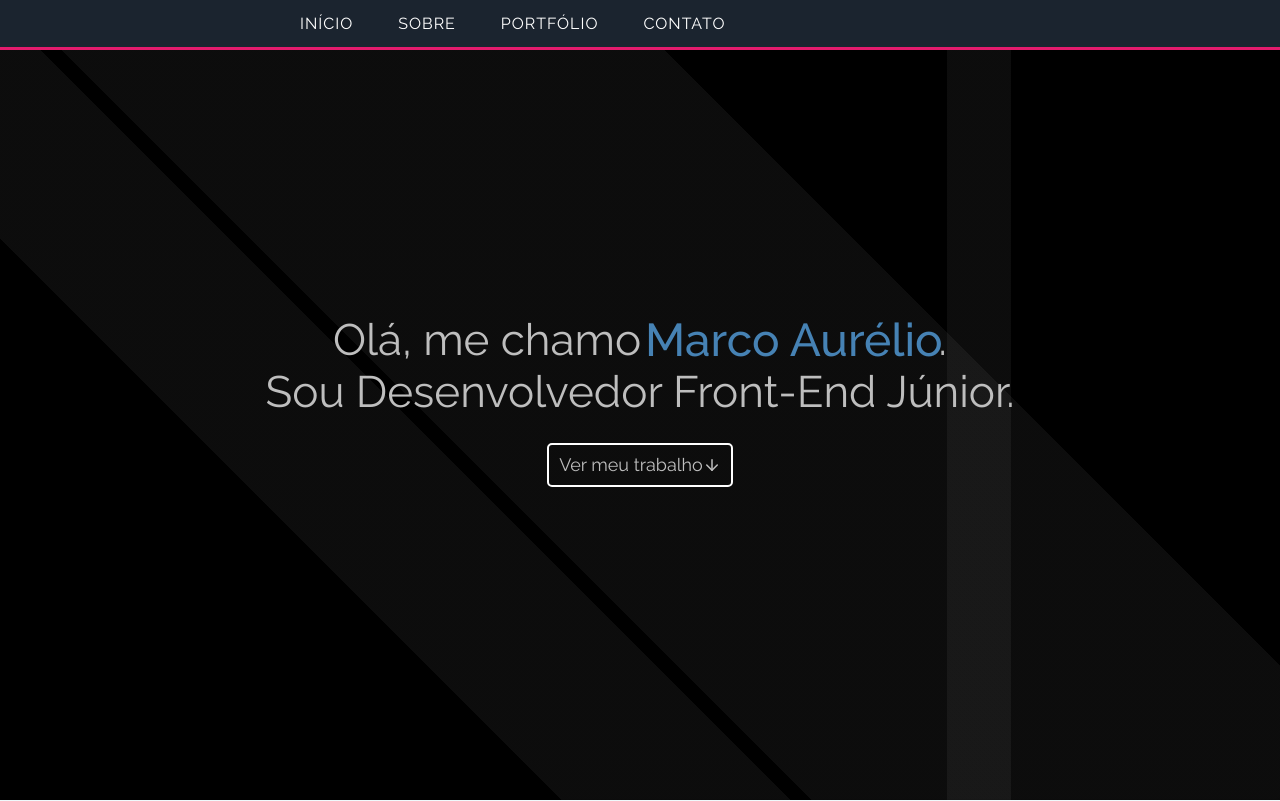
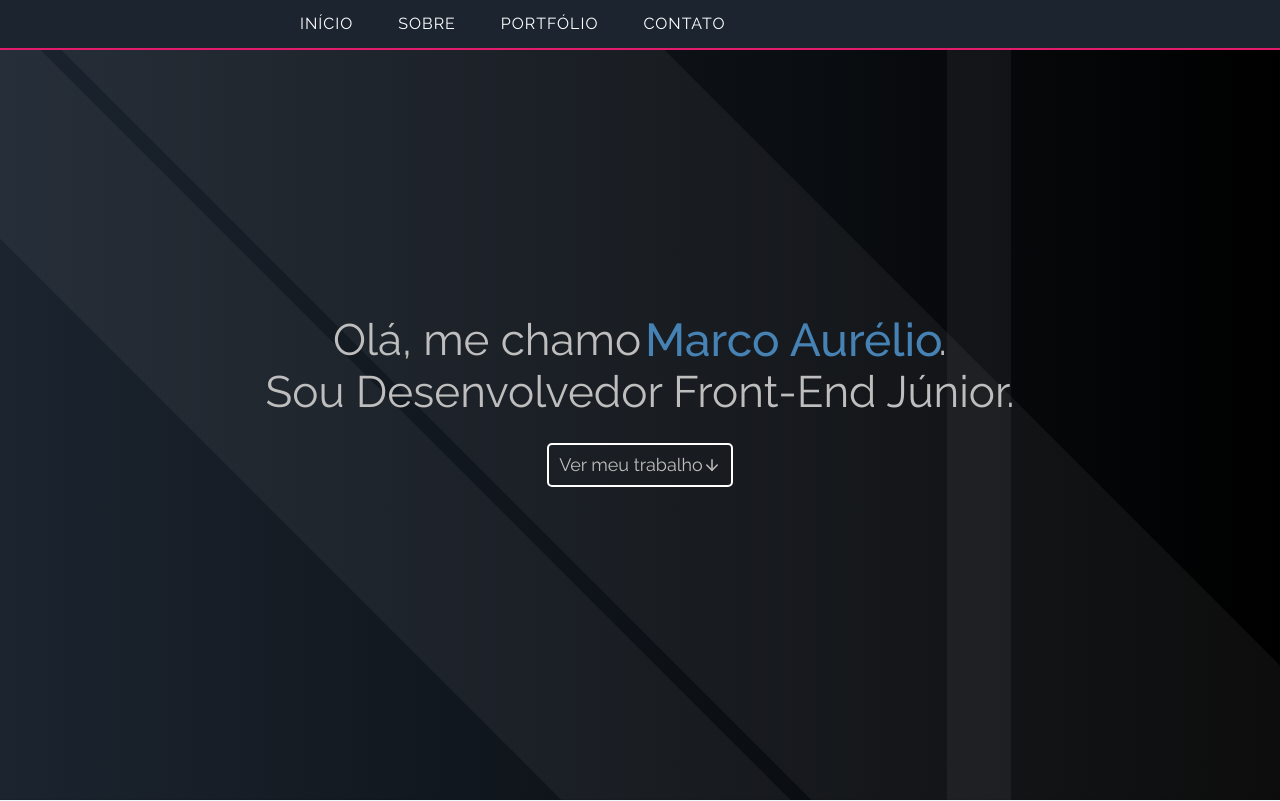
Before and after one commit to Marco-oli/Personal-website2.0, a React (Create React App) app: page / in a window 1280 px wide. Shown: the top 801 px of the page. Built offline with nearby package versions, Linux system fonts and the light colour scheme; no server answers.

Commit message:
Pequenas alterações no style

```diff
--- a/src/components/NavBar/styles.js
+++ b/src/components/NavBar/styles.js
@@ -10,7 +10,7 @@ export const Container = styled.div`
    left: 0;
    min-height: 50px;
    background-color: ${colors.navbar};
-   border-bottom: 3px solid ${colors.red};
+   border-bottom: 2px solid ${colors.red};
 `;
 
 export const BoxNavBar = styled.div`
--- a/src/pages/Home/styles.js
+++ b/src/pages/Home/styles.js
@@ -2,7 +2,7 @@ import styled from 'styled-components';
 import colors from '../../assets/colors';
 
 export const Container = styled.div`
-   background-image: linear-gradient(45deg, transparent 0%, transparent 27%,rgba(214, 214, 214,0.06) 27%, rgba(214, 214, 214,0.06) 38%,transparent 38%, transparent 100%),linear-gradient(45deg, transparent 0%, transparent 39%,rgba(214, 214, 214,0.06) 39%, rgba(214, 214, 214,0.06) 68%,transparent 68%, transparent 100%),linear-gradient(90deg, transparent 0%, transparent 74%,rgba(214, 214, 214,0.06) 74%, rgba(214, 214, 214,0.06) 79%,transparent 79%, transparent 100%),linear-gradient(90deg, rgb(0,0,0), rgb(0,0,0));
+   background-image: linear-gradient(45deg, transparent 0%, transparent 27%,rgba(214, 214, 214,0.06) 27%, rgba(214, 214, 214,0.06) 38%,transparent 38%, transparent 100%),linear-gradient(45deg, transparent 0%, transparent 39%,rgba(214, 214, 214,0.06) 39%, rgba(214, 214, 214,0.06) 68%,transparent 68%, transparent 100%),linear-gradient(90deg, transparent 0%, transparent 74%,rgba(214, 214, 214,0.06) 74%, rgba(214, 214, 214,0.06) 79%,transparent 79%, transparent 100%),linear-gradient(90deg, ${colors.navbar}, rgb(0,0,0));
 
    width: 100%;
    min-height: 100vh;
```
